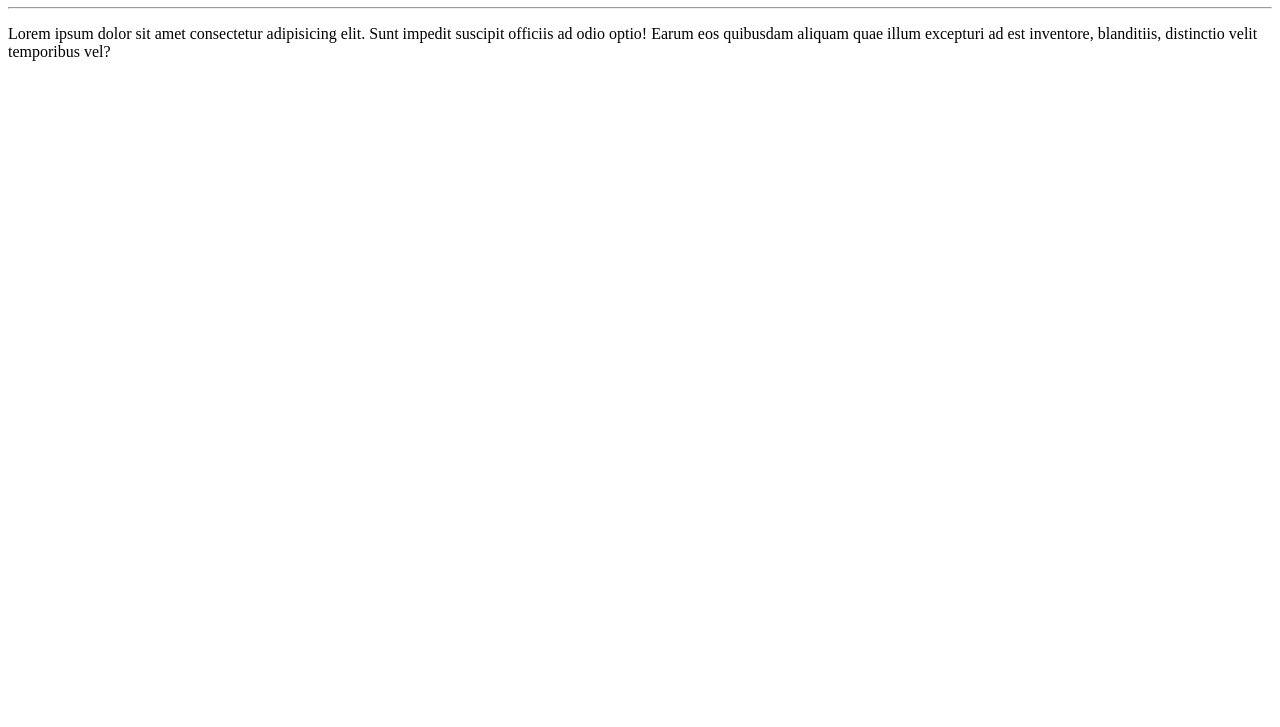
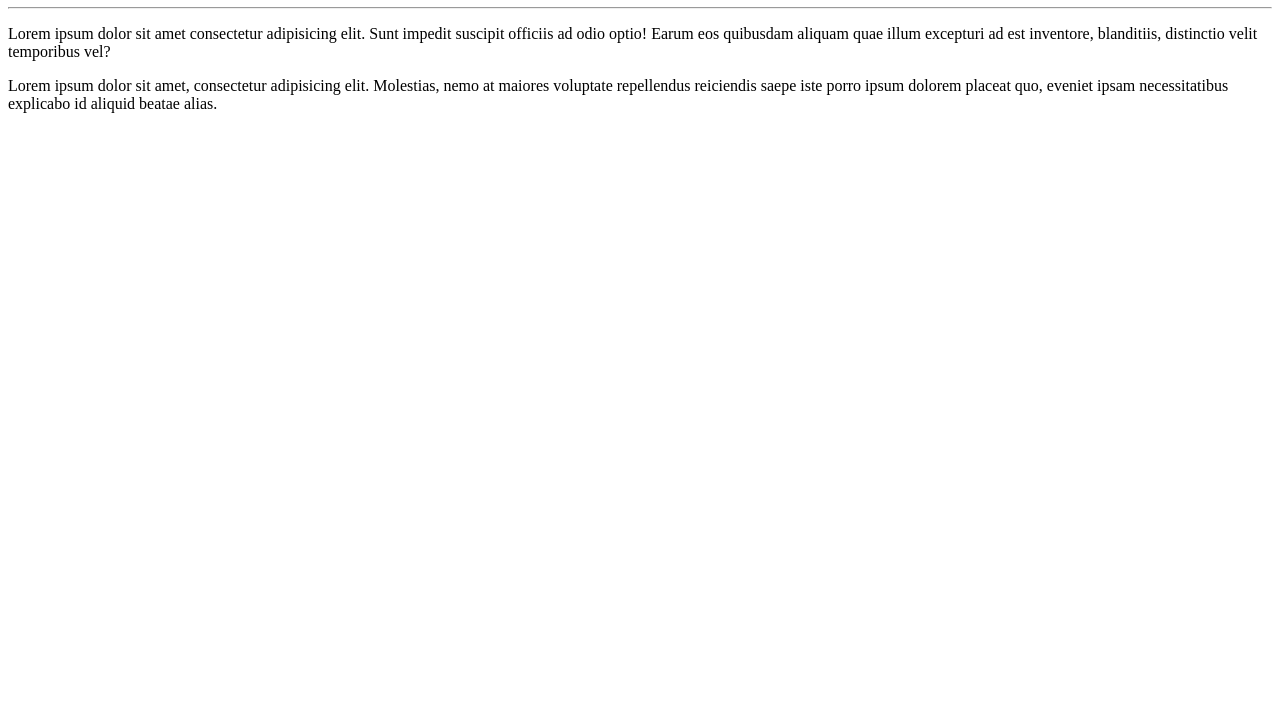
Before and after one commit to RICHARDISON-REIS/Ola-Mundo, a plain HTML site: page site-exemplo/index.html in a window 1280 px wide. Shown: the part 73-800 px from the top of the page. Drawn offline with Linux system fonts and the light colour scheme.

Commit message:
adicionei um parágrafo

```diff
--- a/site-exemplo/index.html
+++ b/site-exemplo/index.html
@@ -10,5 +10,6 @@
     <h1>Olá, Mundo!</h1>
     <hr>
     <p>Lorem ipsum dolor sit amet consectetur adipisicing elit. Sunt impedit suscipit officiis ad odio optio! Earum eos quibusdam aliquam quae illum excepturi ad est inventore, blanditiis, distinctio velit temporibus vel?</p>
+    <p>Lorem ipsum dolor sit amet, consectetur adipisicing elit. Molestias, nemo at maiores voluptate repellendus reiciendis saepe iste porro ipsum dolorem placeat quo, eveniet ipsam necessitatibus explicabo id aliquid beatae alias.</p>
 </body>
 </html>
```
